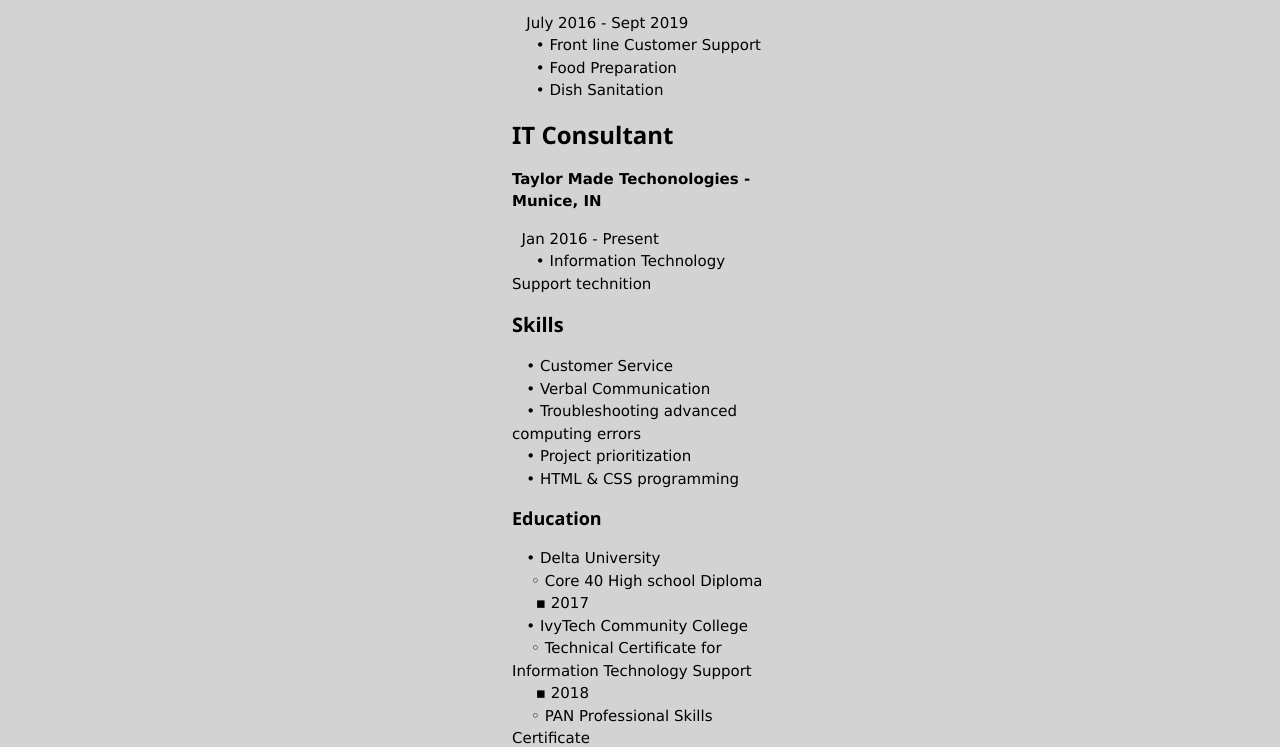
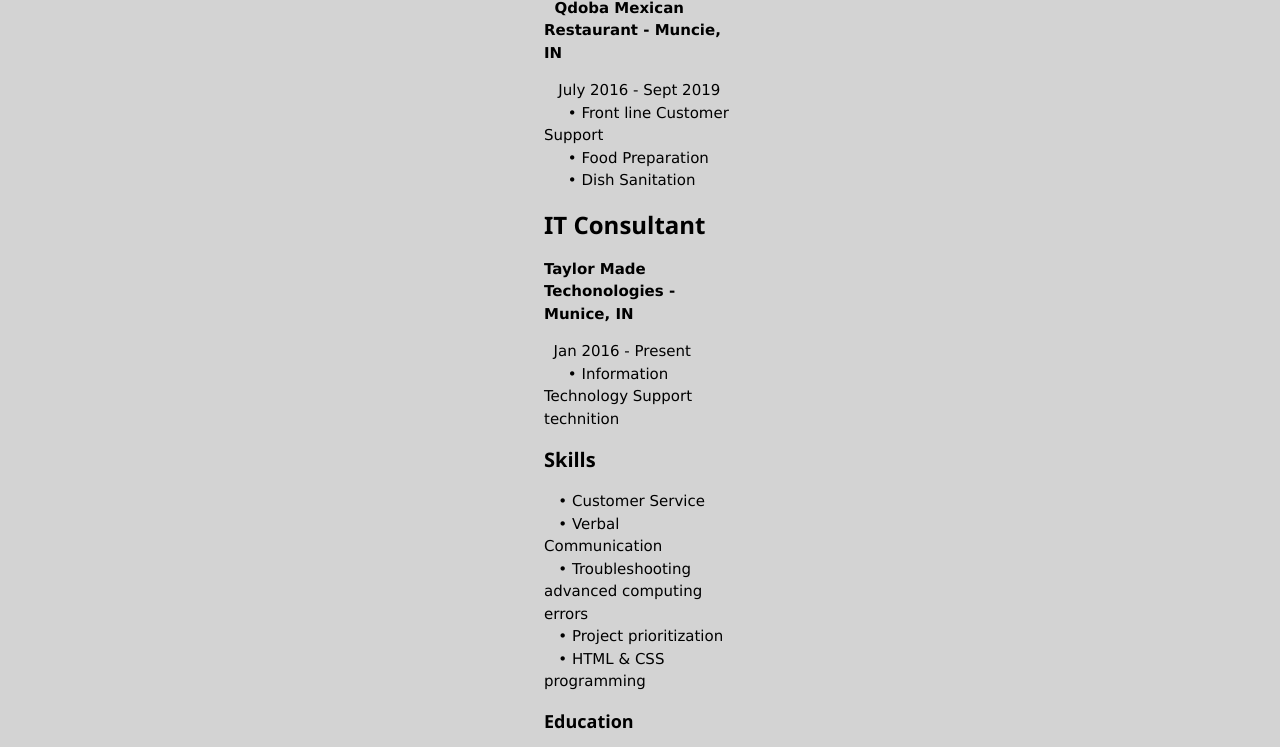
Before and after one commit to BrandonShaunSutton/BrandonShaunSutton.github.io, a plain HTML site: page index.html in a window 1280 px wide. Shown: the part 320-1067 px from the top of the page. Drawn offline with nearby package versions, Linux system fonts and the light colour scheme.

Commit message:
Update index.html

```diff
--- a/index.html
+++ b/index.html
@@ -43,7 +43,7 @@
 <p class="w3-center">901 North Riley • Muncie • IN • 47304</p>
 </div>
 
-<div class="w3-mobile" style="width: 20%; margin:  0px auto;">
+<div class="w3-mobile" style="width: 15%; margin:  0px auto;">
     <h2 class="bold">Work History</h2>
     <p class="bold">&nbsp;&nbsp;&nbsp;&nbsp;Line Worker<br>
        &nbsp;&nbsp;Qdoba Mexican Restaurant - Muncie, IN</p>
```
